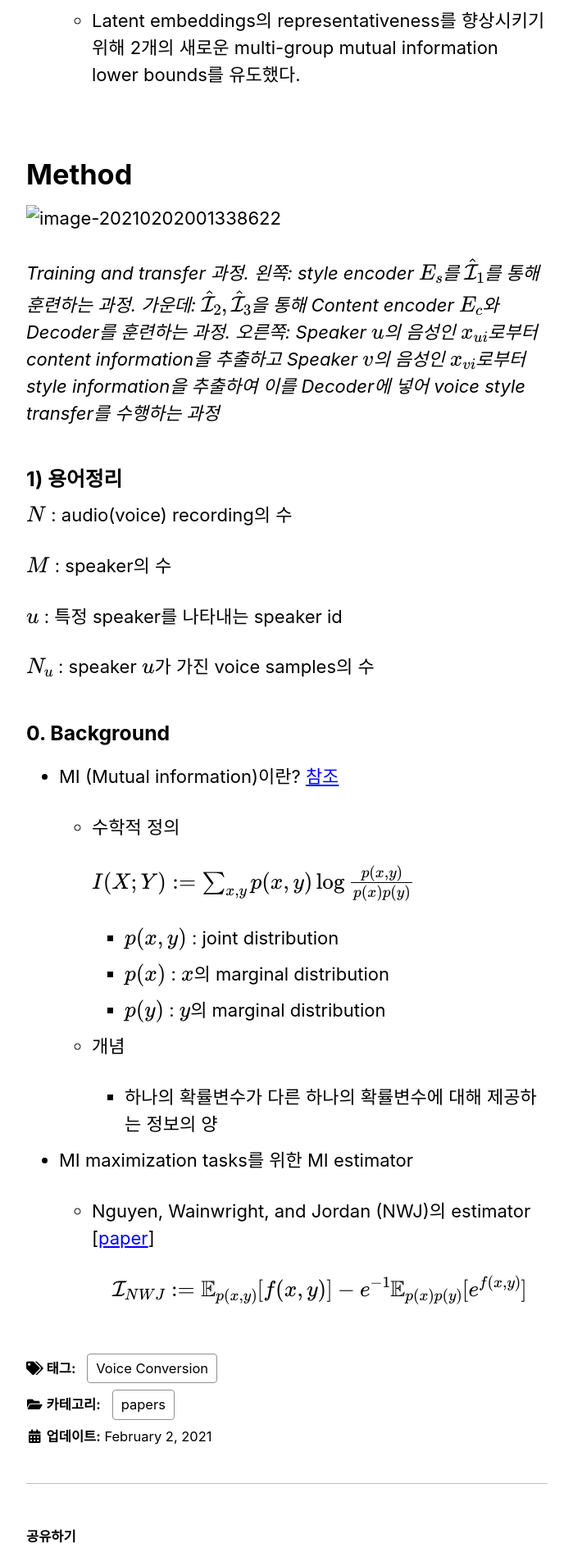
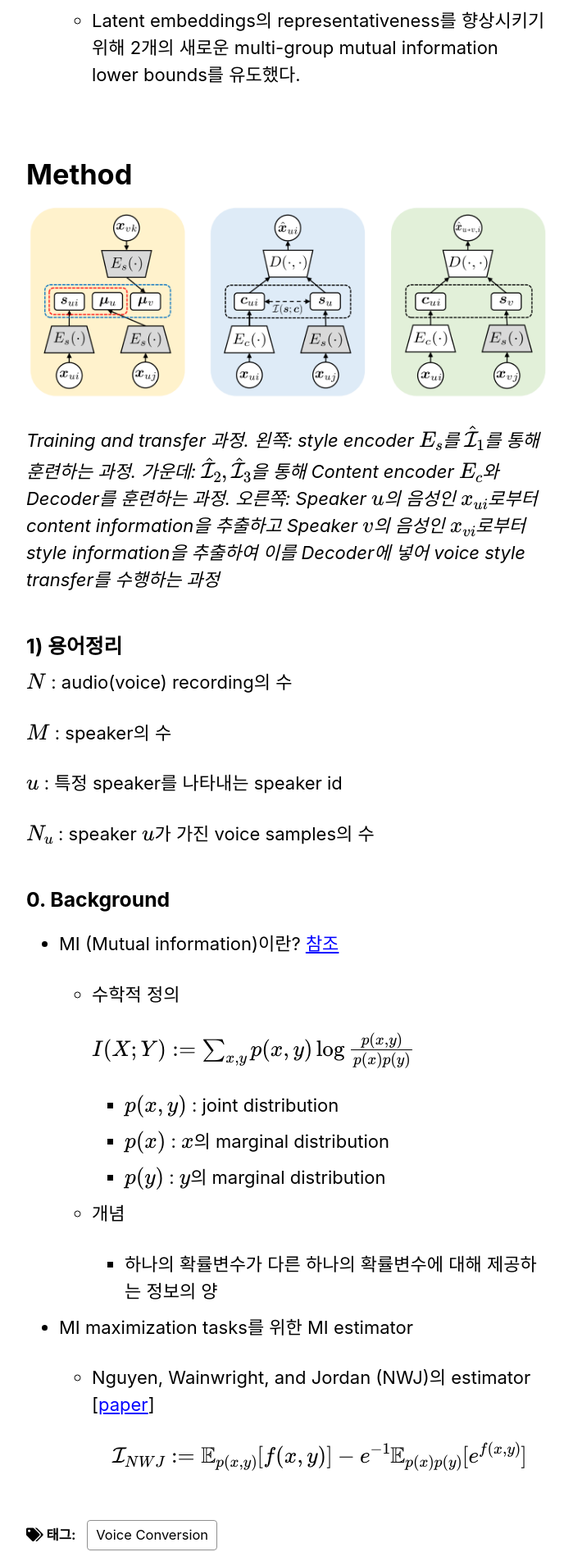
Before and after one commit to hrnoh24/blog, a Jekyll site: the page built from _posts/2021-02-02-post-paper-improving-zeroshot-VC.md, in a window 1280 px wide. Shown: the part 1037-2930 px from the top of the page at 82% size, without its empty margins (290-989 px from the left). Built offline with Jekyll 4.4.1, drawn with Linux system fonts in a browser that asks for light colours; cached includes are drawn as plain includes; comment, search, counter and statistics services are not loaded.

Commit message:
fix img url

```diff
--- a/_posts/2021-02-02-post-paper-improving-zeroshot-VC.md
+++ b/_posts/2021-02-02-post-paper-improving-zeroshot-VC.md
@@ -48,7 +48,7 @@ Zero-shot voice conversion을 수행하는 것<br>
 
 # Method
 
-![image-20210202001338622](assets/img/2021-02-02/figure1.jpg){:.img-responsive.align-center}
+![image-20210202001338622](https://hrnoh24.github.io/blog/assets/img/2021-02-02/figure1.jpg){:.img-responsive.align-center}
 
 *Training and transfer 과정. 왼쪽: style encoder $$E_s$$를 $$\hat{\mathcal{I}}_1$$를 통해 훈련하는 과정. 가운데: $$\hat{\mathcal{I}}_2, \hat{\mathcal{I}}_3$$을 통해 Content encoder $$E_c$$와 Decoder를 훈련하는 과정. 오른쪽: Speaker $$u$$의 음성인 $$x_{ui}$$로부터 content information을 추출하고 Speaker $$v$$의 음성인 $$x_{vi}$$로부터 style information을 추출하여 이를 Decoder에 넣어 voice style transfer를 수행하는 과정*
 
```
